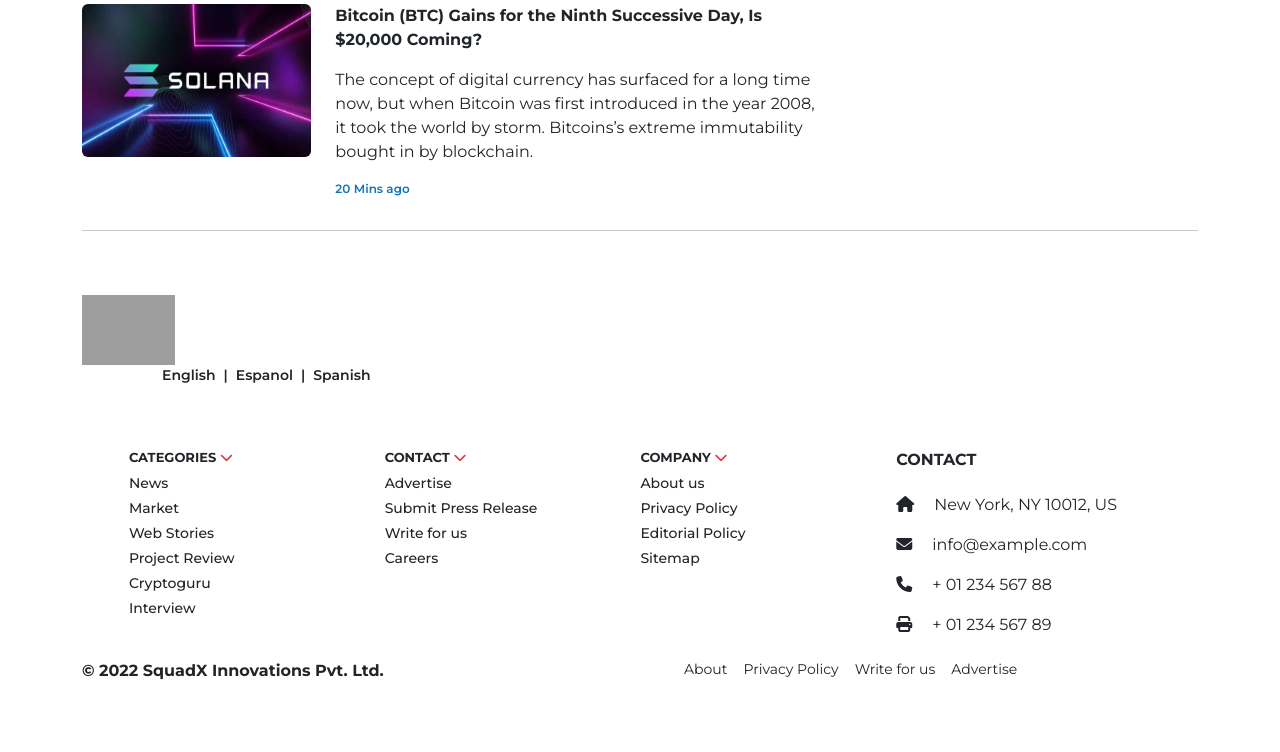
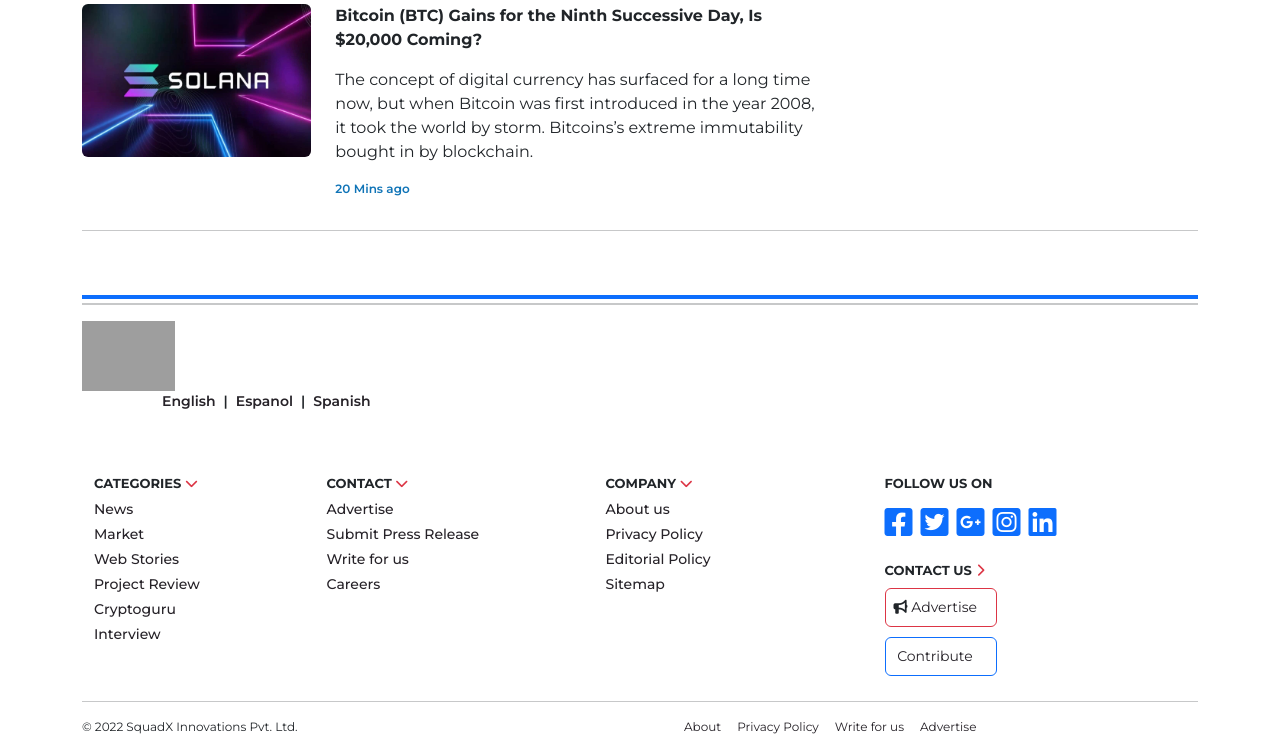
Before and after one commit to pre22/gape-clone, a Python web app: template templates/index.html in a window 1280 px wide. Shown: the part 2767-3519 px from the top of the page. Before the commit the page ends 3447 px from the top, so only its background shows below. Run offline with Jinja, Linux system fonts and the light colour scheme; the template is opened without the code that fills it, so the values that code supplies are empty; grey boxes are pictures that could not be loaded.

Commit message:
template

```diff
--- a/templates/index.html
+++ b/templates/index.html
@@ -624,6 +624,8 @@
 
         <!-- Footer -->
         <footer class="text-center text-lg-start mt-5">
+            <hr class="hr border border-primary border-2 opacity-100 mb-0" />
+            <hr class="hr mt-1 opacity-80 border border-dark border-1" />
 
             <!-- footer logo -->
             <div class="row">
@@ -643,26 +645,7 @@
             <!-- <section class="d-flex justify-content-center justify-content-lg-between p-4 border-bottom"> -->
 
                 <!-- Right -->
-                <!-- <div>
-                    <a href="" class="me-4 text-reset">
-                        <i class="fab fa-facebook-f"></i>
-                    </a>
-                    <a href="" class="me-4 text-reset">
-                        <i class="fab fa-twitter"></i>
-                    </a>
-                    <a href="" class="me-4 text-reset">
-                        <i class="fab fa-google"></i>
-                    </a>
-                    <a href="" class="me-4 text-reset">
-                        <i class="fab fa-instagram"></i>
-                    </a>
-                    <a href="" class="me-4 text-reset">
-                        <i class="fab fa-linkedin"></i>
-                    </a>
-                    <a href="" class="me-4 text-reset">
-                        <i class="fab fa-github"></i>
-                    </a>
-                </div> -->
+
                 <!-- Right -->
             <!-- </section> -->
             <!-- Section: Social media -->
@@ -674,7 +657,7 @@
                     <div class="row mt-3">
 
                         <!-- Grid column -->
-                        <div class="col-md-2 col-lg-2 col-xl-2 mx-auto mb-4">
+                        <div class="col-md-2 col-lg-2 col-xl-2 mb-4">
                             <!-- Links -->
                             <h6 class="text-uppercase fw-bold mb-2 fs-13">
                                 CATEGORIES
@@ -739,16 +722,59 @@
                         <!-- Grid column -->
 
                         <!-- Grid column -->
-                        <div class="col-md-4 col-lg-3 col-xl-3 mx-auto mb-md-0 mb-4">
-                            <!-- Links -->
-                            <h6 class="text-uppercase fw-bold mb-4">Contact</h6>
-                            <p><i class="fas fa-home me-3"></i> New York, NY 10012, US</p>
-                            <p>
-                                <i class="fas fa-envelope me-3"></i>
-                                info@example.com
-                            </p>
-                            <p><i class="fas fa-phone me-3"></i> + 01 234 567 88</p>
-                            <p><i class="fas fa-print me-3"></i> + 01 234 567 89</p>
+                        <div class="col-md-4 col-lg-3 col-xl-3 mx-auto mb-md-0 d-grid gap-2">
+                            <div class="row">
+
+                                <h6 class="text-uppercase fw-bold m-0 fs-13">Follow US On</h6>
+
+                                <ul class="m-0 d-flex gap-2">
+
+                                    <a href="" class="">
+                                        <i class="fa-brands fa-square-facebook fa-2x"></i>
+                                    </a>
+
+                                    <a href="" class="">
+                                        <i class="fa-brands fa-square-twitter fa-2x"></i>
+                                    </a>
+
+                                    <a href="" class="">
+                                        <i class="fa-brands fa-square-google-plus fa-2x"></i>
+                                    </a>
+
+                                    <a href="" class="">
+                                        <i class="fa-brands fa-square-instagram fa-2x"></i>
+                                    </a>
+
+                                    <a href="" class="">
+                                        <i class="fa-brands fa-linkedin fa-2x"></i>
+                                    </a>
+                                </ul>
+
+                            </div>
+
+                            <div class="row">
+                                <div class="col-12">
+                                    <h6 class="text-uppercase fw-bold m-0 fs-13">
+                                        Contact us
+                                        <span class="text-danger"><i class="fa-solid fa-chevron-right"></i></span>
+                                    </h6>
+                                </div>
+
+                                <div>
+                                    <div class="cr-list border border-danger p-2 w-8em rounded">
+                                        <i class="fa-sharp fa-solid fa-bullhorn"></i>
+                                        <a href="#">Advertise</a>
+                                    </div>
+                                </div>
+
+                                <div>
+                                    <div class="cr-list border border-primary p-2 w-8em rounded">
+                                        <i class="fa-regular fa-lightbulb-exclamation"></i>
+                                        <a href="#">Contribute</a>
+                                    </div>
+                                </div>
+                            </div>
+
                         </div>
                         <!-- Grid column -->
                     </div>
@@ -756,16 +782,16 @@
                 </div>
             </section>
             <!-- Section: Links  -->
-
+            <hr class="hr" />
             <!-- Copyright -->
             <div class="row">
                 <div class="col-6">
-                    <p class="text-reset fw-bold">
+                    <p class="fs-12">
                         © 2022 SquadX Innovations Pvt. Ltd.
                     </p>
                 </div>
                 <div class="col-6">
-                    <ul class="d-flex gap-3 cr-list">
+                    <ul class="d-flex gap-3 cr-list fs-12">
                         <li><a href="#">About</a></li>
                         <li><a href="#">Privacy Policy</a></li>
                         <li><a href="#">Write for us</a></li>
```
